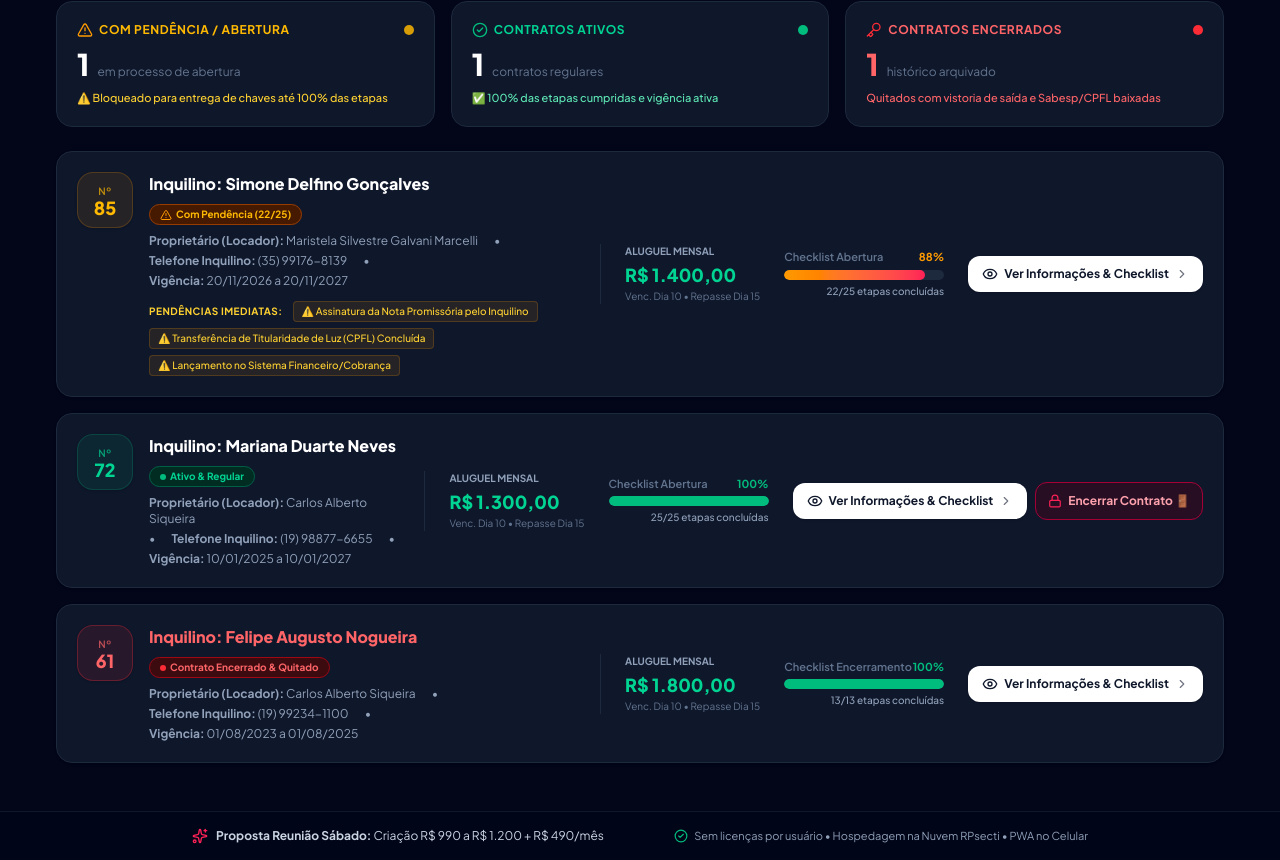
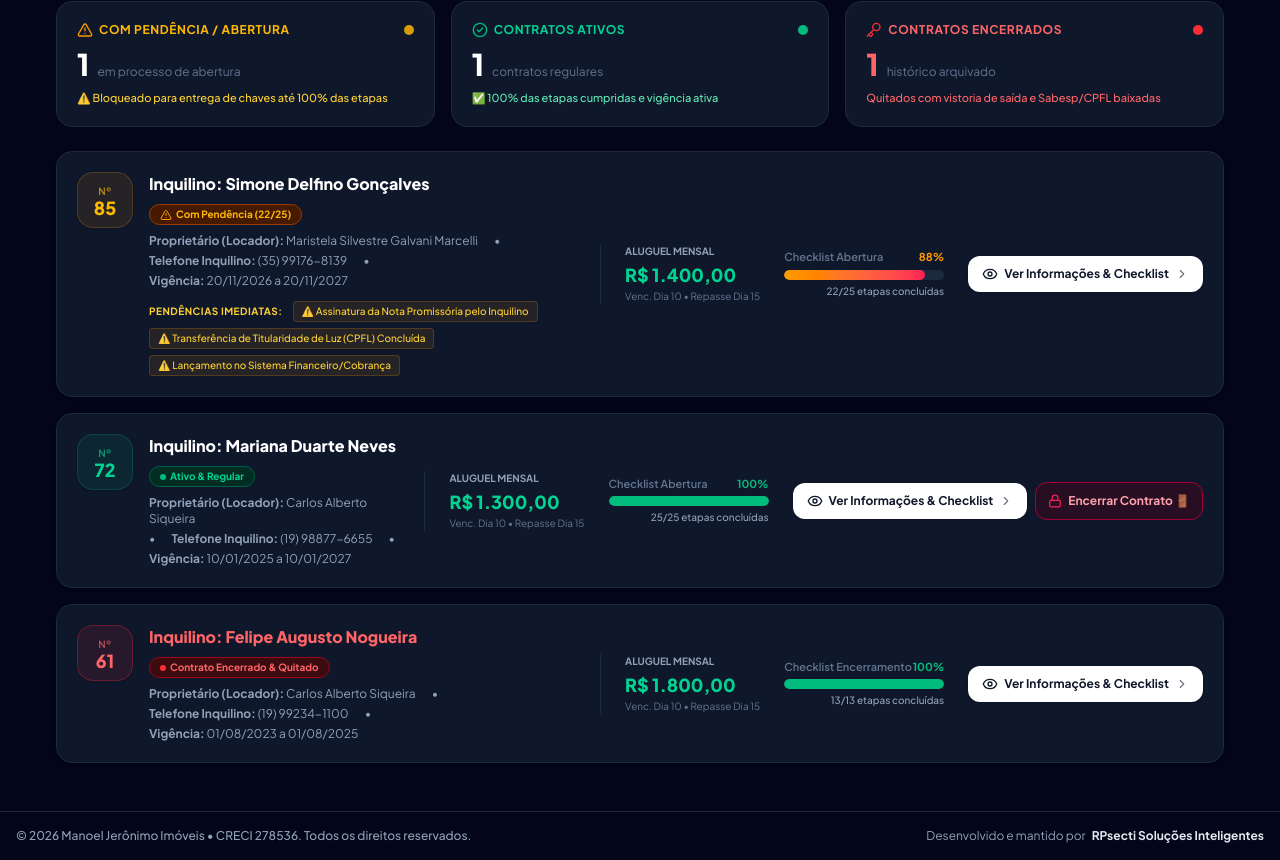
Before and after one commit to Rafapsantoz/REA, a React (Vite) app in the folder rpsec_imobi/: page / in a window 1280 px wide. Shown: the part 430-1290 px from the top of the page. Built offline with nearby package versions, Linux system fonts and the light colour scheme.

Commit message:
chore(imobi): substituir rodape de proposta comercial por copyrights institucionais RPsecti

```diff
--- a/rpsec_imobi/src/App.tsx
+++ b/rpsec_imobi/src/App.tsx
@@ -4,7 +4,6 @@ import { DesktopView } from './components/DesktopView';
 import { INITIAL_CLIENTES, INITIAL_IMOVEIS, INITIAL_VISITAS } from './mockData';
 import { INITIAL_CONTRATOS } from './mockContratos';
 import { Cliente, Imovel, VisitaLead, ContratoLocacaoCompleto } from './types';
-import { Sparkles, CheckCircle2 } from 'lucide-react';
 import { ToastProvider } from './components/Toast';
 
 export function App() {
@@ -104,16 +103,15 @@ export function App() {
           />
         </main>
 
-        {/* Footer com Roteiro da Proposta Comercial RPsecti */}
-        <footer className="border-t border-slate-200 dark:border-slate-900 bg-white dark:bg-slate-950/80 py-4 px-4 text-center text-xs text-slate-500 dark:text-slate-400 transition-colors duration-200">
-          <div className="max-w-4xl mx-auto flex flex-col sm:flex-row items-center justify-between gap-2">
-            <div className="flex items-center gap-2 text-slate-700 dark:text-slate-300">
-              <Sparkles className="w-4 h-4 text-rose-500" />
-              <span><strong>Proposta Reunião Sábado:</strong> Criação R$ 990 a R$ 1.200 + R$ 490/mês</span>
+        {/* Rodapé Institucional com Copyrights RPsecti */}
+        <footer className="border-t border-slate-200 dark:border-slate-800 bg-white dark:bg-slate-950 py-4 px-4 text-xs text-slate-500 dark:text-slate-400 transition-colors duration-200">
+          <div className="max-w-7xl mx-auto flex flex-col sm:flex-row items-center justify-between gap-2 text-center sm:text-left">
+            <div className="flex items-center gap-2 font-medium">
+              <span>© {new Date().getFullYear()} Manoel Jerônimo Imóveis • CRECI 278536. Todos os direitos reservados.</span>
             </div>
-            <div className="flex items-center gap-1.5 text-slate-500 dark:text-slate-400 text-[11px]">
-              <CheckCircle2 className="w-3.5 h-3.5 text-emerald-500" />
-              <span>Sem licenças por usuário • Hospedagem na Nuvem RPsecti • PWA no Celular</span>
+            <div className="flex items-center gap-1.5 text-xs text-slate-500 dark:text-slate-400">
+              <span>Desenvolvido e mantido por</span>
+              <strong className="text-slate-800 dark:text-slate-200 font-bold">RPsecti Soluções Inteligentes</strong>
             </div>
           </div>
         </footer>
```
